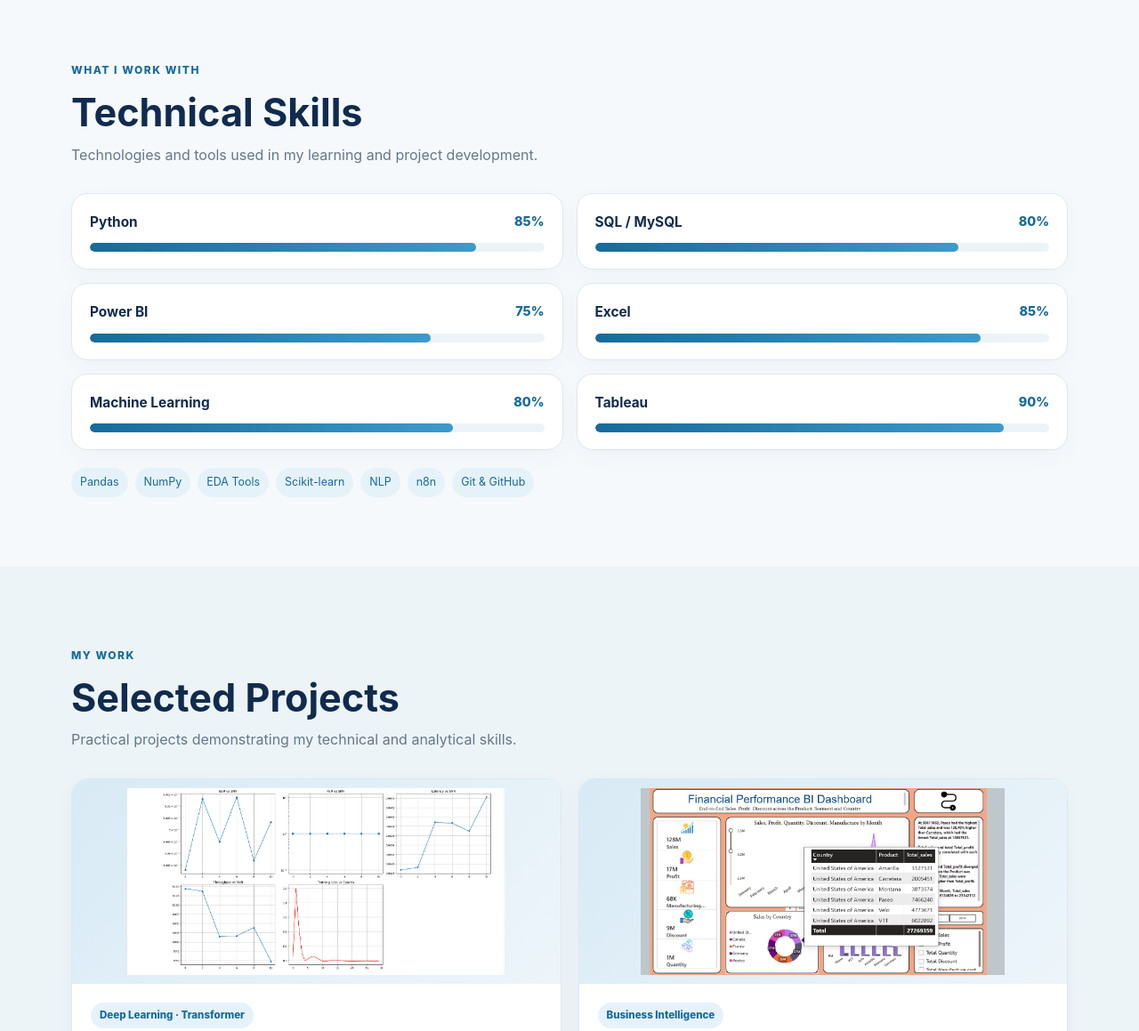
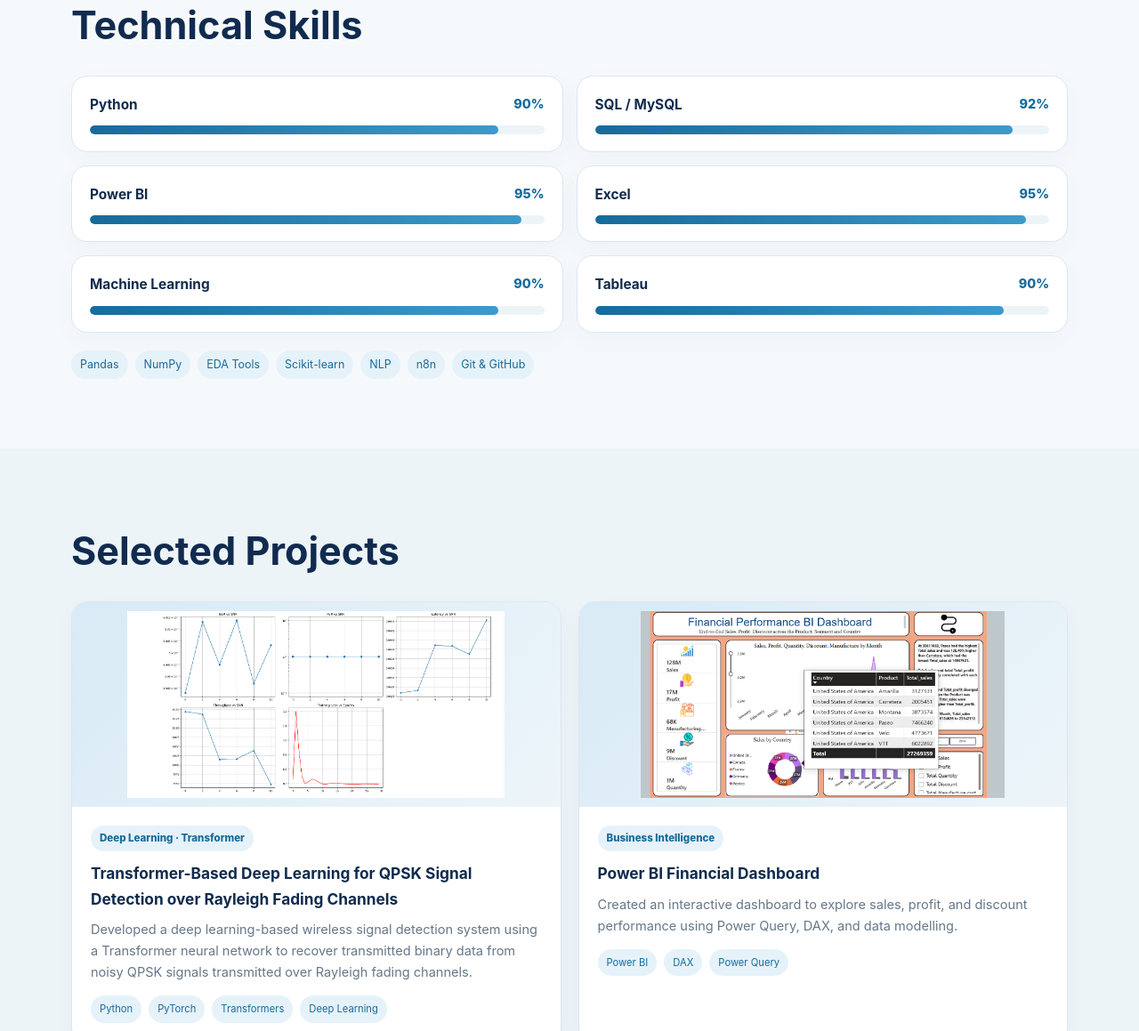
Before and after one commit to sanjaypixel/portfolio, a plain HTML site: page index.html in a window 1280 px wide. Shown: the part 1898-3057 px from the top of the page at 89% size. Drawn offline with Linux system fonts and the light colour scheme; files whose address does not match are found by name.

Commit message:
Update index.html

```diff
--- a/index.html
+++ b/index.html
@@ -239,11 +239,11 @@
 
                 <div class="section-heading">
 
-                    <p class="section-kicker">MY JOURNEY</p>
+                    <p class="section-kicker"></p>
 
                     <h2>Experience & Education</h2>
 
-                    <p>My professional experience and academic background.</p>
+
 
                 </div>
 
@@ -334,14 +334,11 @@
 
                 <div class="section-heading">
 
-                    <p class="section-kicker">WHAT I WORK WITH</p>
+                    <p class="section-kicker"></p>
 
                     <h2>Technical Skills</h2>
 
-                    <p>
-                        Technologies and tools used in my learning
-                        and project development.
-                    </p>
+
 
                 </div>
 
@@ -352,11 +349,11 @@
 
                         <div class="skill-top">
                             <h3>Python</h3>
-                            <span>85%</span>
+                            <span>90%</span>
                         </div>
 
                         <div class="progress-track">
-                            <div class="progress-fill" data-level="85"></div>
+                            <div class="progress-fill" data-level="90"></div>
                         </div>
 
                     </div>
@@ -366,11 +363,11 @@
 
                         <div class="skill-top">
                             <h3>SQL / MySQL</h3>
-                            <span>80%</span>
+                            <span>92%</span>
                         </div>
 
                         <div class="progress-track">
-                            <div class="progress-fill" data-level="80"></div>
+                            <div class="progress-fill" data-level="92"></div>
                         </div>
 
                     </div>
@@ -380,11 +377,11 @@
 
                         <div class="skill-top">
                             <h3>Power BI</h3>
-                            <span>75%</span>
+                            <span>95%</span>
                         </div>
 
                         <div class="progress-track">
-                            <div class="progress-fill" data-level="75"></div>
+                            <div class="progress-fill" data-level="95"></div>
                         </div>
 
                     </div>
@@ -394,11 +391,11 @@
 
                         <div class="skill-top">
                             <h3>Excel</h3>
-                            <span>85%</span>
+                            <span>95%</span>
                         </div>
 
                         <div class="progress-track">
-                            <div class="progress-fill" data-level="85"></div>
+                            <div class="progress-fill" data-level="95"></div>
                         </div>
 
                     </div>
@@ -408,11 +405,11 @@
 
                         <div class="skill-top">
                             <h3>Machine Learning</h3>
-                            <span>80%</span>
+                            <span>90%</span>
                         </div>
 
                         <div class="progress-track">
-                            <div class="progress-fill" data-level="80"></div>
+                            <div class="progress-fill" data-level="90"></div>
                         </div>
 
                     </div>
@@ -459,14 +456,11 @@
 
                 <div class="section-heading">
 
-                    <p class="section-kicker">MY WORK</p>
+                    <p class="section-kicker"></p>
 
                     <h2>Selected Projects</h2>
 
-                    <p>
-                        Practical projects demonstrating my technical
-                        and analytical skills.
-                    </p>
+
 
                 </div>
 
@@ -726,14 +720,11 @@
 
                 <div class="section-heading">
 
-                    <p class="section-kicker">SHARING KNOWLEDGE</p>
+                    <p class="section-kicker"></p>
 
                     <h2>Training Expertise</h2>
 
-                    <p>
-                        Practical and structured learning across
-                        technology domains.
-                    </p>
+
 
                 </div>
 
@@ -791,13 +782,11 @@
 
                 <div class="section-heading">
 
-                    <p class="section-kicker">MY ACHIEVEMENTS</p>
+                    <p class="section-kicker"></p>
 
                     <h2>Certificates & Learning</h2>
 
-                    <p>
-                        Professional training and additional technical learning.
-                    </p>
+
 
                 </div>
 
@@ -899,7 +888,7 @@
                     <div>
 
                         <p class="section-kicker">
-                            GET IN TOUCH
+
                         </p>
 
                         <h2>Let's Connect</h2>
```
